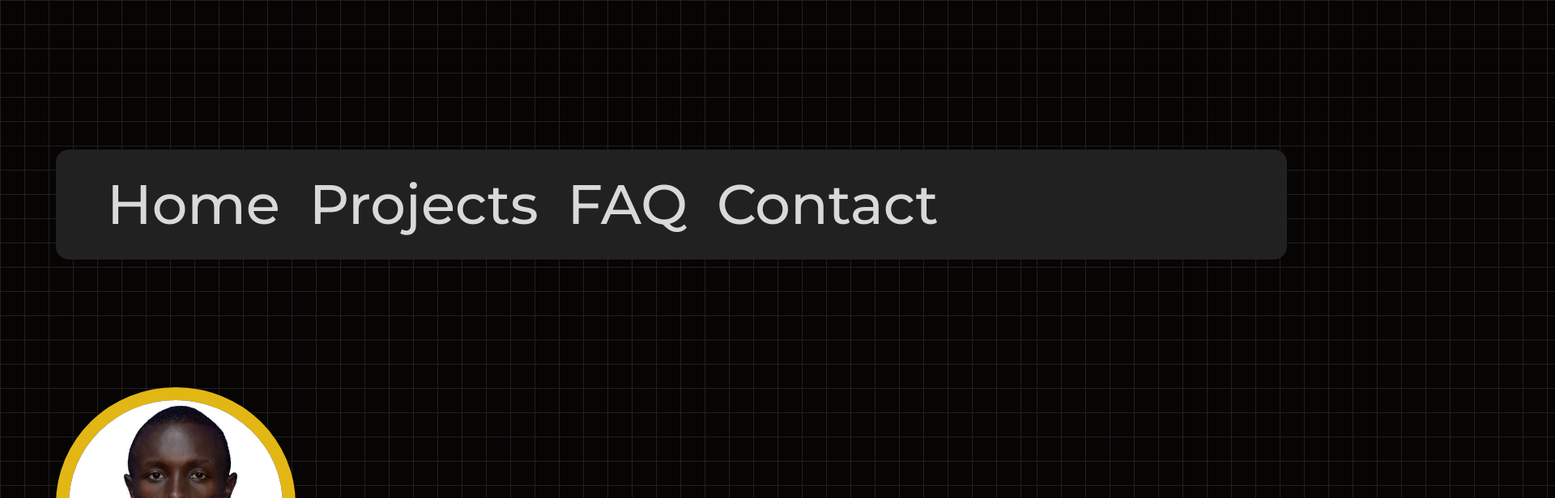
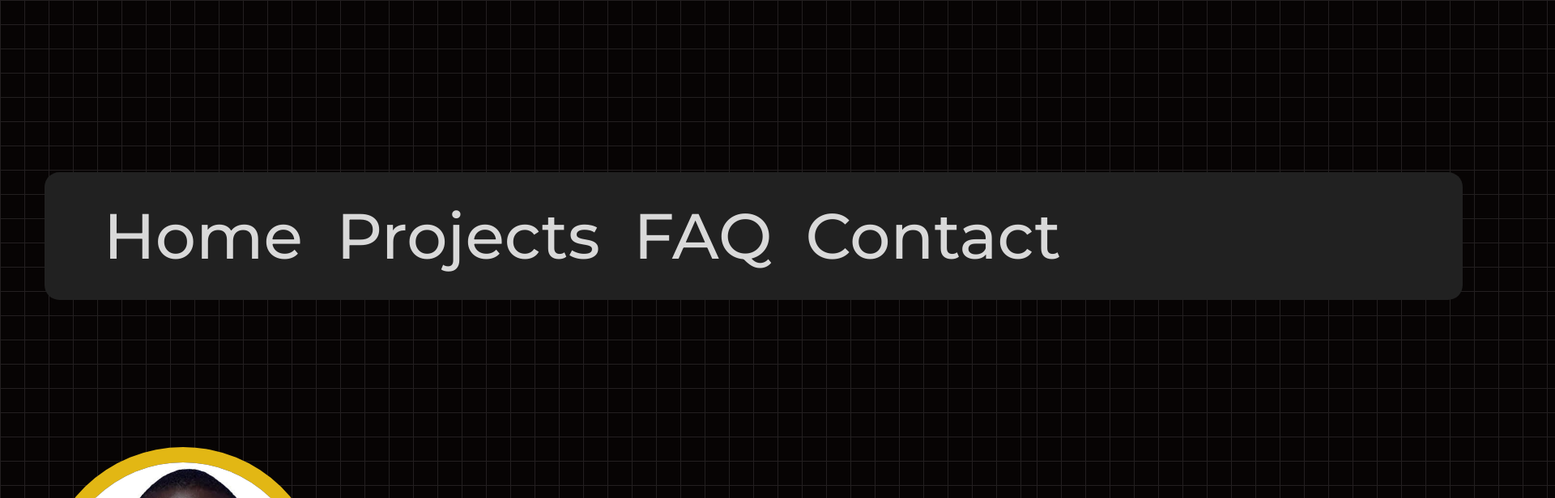
Before and after one commit to dennis-nganga/curly-barnacle, a React (Vite) app: page / in a window 1280 px wide. Shown: the top 616 px of the page at 81% size, 1920 px wide, since content can reach past the window. Built offline with nearby package versions, Linux system fonts and the light colour scheme.

Commit message:
update new way 12

```diff
--- a/src/App.css
+++ b/src/App.css
@@ -53,10 +53,8 @@ html body {
 
 @media (min-width: 400px) {
   html body {
-    zoom: 3.3;
-    width: 87vw;
+    zoom: 3.8;
+    width: 86vw;
   }
-  .div_1 {
-    align-items: center;
-  }
+
 }
```
